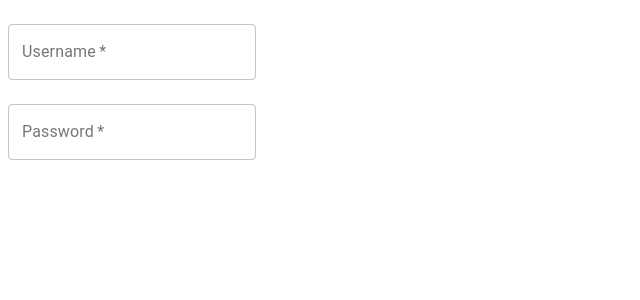
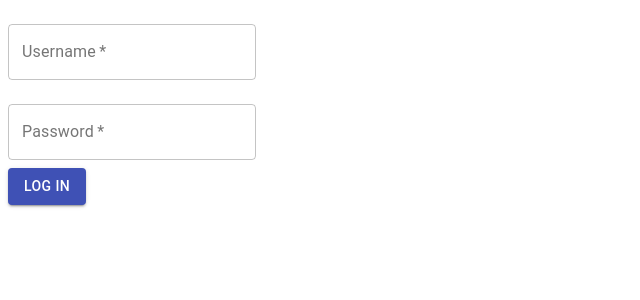
Before and after one commit to radomirKrastev/MyCars, a React (Create React App) app in the folder frontend/my-cars/: page /login in a window 1280 px wide. Shown: the top 300 px of the page, without its empty margins (0-640 px from the left). Built offline with nearby package versions, Linux system fonts and the light colour scheme.

Commit message:
login FE #2

```diff
--- a/frontend/my-cars/src/actions/authActions.js
+++ b/frontend/my-cars/src/actions/authActions.js
@@ -30,8 +30,10 @@ const fetchLogoutSuccess = () => ({
     type: LOGOUT_FETCH_SUCCESS
 });
 
-export const login = (email, password) => async dispatch => {
+export const login = (username, password) => async dispatch => {
     try {
+        const loginResponse = await authService.login({username, password});
+        console.log(loginResponse);
         // let response = await auth.signInWithEmailAndPassword(email, password);
 
         // if (!auth.currentUser.emailVerified) {
@@ -52,6 +54,7 @@ export const login = (email, password) => async dispatch => {
         // dispatch(fetchLoginSuccess({ user: response.user, idToken, agencyId, roles }));
         // dispatch(showNotification(messages.loginSuccess, NOTIFICATION_TYPES.SUCCESS));
     } catch (err) {
+        console.log(err);
         // if (err.message.includes('Email not verified.')) {
         //     dispatch(showNotification(messages.emailNotVerified, NOTIFICATION_TYPES.ERROR));
         // } else {
--- a/frontend/my-cars/src/components/Login/Login.js
+++ b/frontend/my-cars/src/components/Login/Login.js
@@ -1,22 +1,23 @@
 import React from 'react';
+import { connect } from 'react-redux';
 import { Formik } from 'formik';
 import LoginFormView from './LoginFormView';
 import loginSchemaValidation from './LoginSchemaValidation';
+import { login } from '../../actions/authActions';
 
-const Login = ({ }) => {
+const Login = ({ login }) => {
     return (
         <div >
             <Formik
                 initialValues={{
                     username: '',
                     password: '',
-                    repeatPassword: '',
                 }}
                 validationSchema={loginSchemaValidation}
                 onSubmit={(values, { setSubmitting }) => {
-                    // setSubmitting(false);
-                    // let { email, password } = values;
-                    // login(email.trim(), password.trim());
+                    setSubmitting(false);
+                    let { username, password } = values;
+                    login(username, password);
                     console.log(values)
                 }}
             >
@@ -26,4 +27,6 @@ const Login = ({ }) => {
     );
 };
 
-export default Login;
+const mapDispatchToProps = { login };
+
+export default connect(null, mapDispatchToProps)(Login);
--- a/frontend/my-cars/src/components/Login/LoginFormView.js
+++ b/frontend/my-cars/src/components/Login/LoginFormView.js
@@ -1,5 +1,6 @@
 import React from 'react';
 import TextField from '@material-ui/core/TextField';
+import Button from '@material-ui/core/Button';
 import { ErrorMessage } from 'formik';
 
 const LoginFormView = (props) => (
@@ -38,6 +39,15 @@ const LoginFormView = (props) => (
             />
             <ErrorMessage name="password" component="div" className="invalid-field-message" />
         </div>
+
+        <div >
+            <Button type="submit" variant="contained" color="primary" onClick={props.handleSubmit}>
+                Log in
+            </Button>
+            {/* <Button className="common-btn sign-up-btn" variant="outlined" color="primary" component={RouterLink} to="/register">
+                Sign Up
+            </Button> */}
+        </div>
     </form>
 );
 
--- a/frontend/my-cars/src/services/authService.js
+++ b/frontend/my-cars/src/services/authService.js
@@ -4,14 +4,19 @@ import api from "./api";
 const authService = {
     login: function (data) {
         return fetch(api.loginUser, {
-            body: JSON.stringify(data),
             method: 'POST',
             headers: {
                 'Content-type': 'application/json'
-            }
+            },
+            body: JSON.stringify(data)
         })
-            .then(res => (res.status === 200 ? res : Promise.reject(res)))
-            .then(res => res.json())
+            .then(async res => {
+                if (!res.ok) {
+                    throw await res.json();
+                }
+
+                return res.json();
+            })
     },
     register: function (data) {
         return fetch(api.registerUser, {
@@ -26,7 +31,7 @@ const authService = {
                     throw await res.json();
                 }
 
-                return res.json()
+                return res.json();
             })
     },
 };
```
